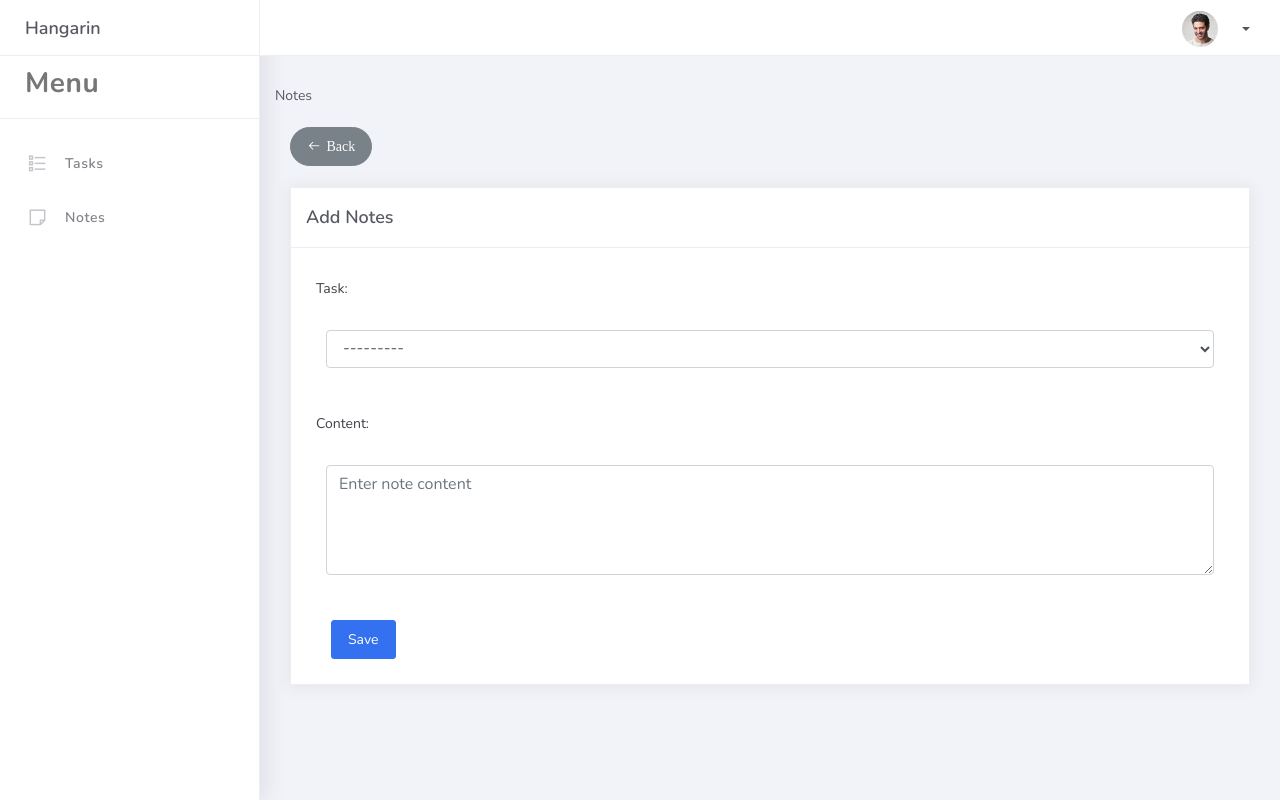
After one commit to JuliusMarckArnesto/Hangarin, a Django app: page /notes/add in a window 1280 px wide. The commit adds this page. Run offline with Django 5.2, Linux system fonts and the light colour scheme; data that the repository does not hold is empty; some libraries are stand-ins or nearby versions.

Commit message:
fixed edit and delete buttons

```diff
--- a/projectsite/hangarinapp/forms.py
+++ b/projectsite/hangarinapp/forms.py
@@ -56,3 +56,26 @@ class TaskForm(ModelForm):
         if commit:
             instance.save()
         return instance
+
+class NoteForm(ModelForm):
+    def __init__(self, *args, **kwargs):
+        super().__init__(*args, **kwargs)
+        # Allow saving even when some fields are omitted in the form
+        optional_fields = ['task', 'content']
+        for name in optional_fields:
+            if name in self.fields:
+                self.fields[name].required = False
+
+    class Meta:
+        model = Note
+        fields = "__all__"
+        widgets = {
+            'task': Select(attrs={
+                'class': 'form-control'
+            }),
+            'content': Textarea(attrs={
+                'class': 'form-control',
+                'rows': 4,
+                'placeholder': 'Enter note content'
+            }),
+        }
--- a/projectsite/hangarinapp/views.py
+++ b/projectsite/hangarinapp/views.py
@@ -2,7 +2,7 @@ from django.shortcuts import render
 from django.views.generic.list import ListView
 from hangarinapp.models import Task, Note, SubTask, Category, Priority
 from django.views.generic.edit import CreateView, UpdateView, DeleteView
-from hangarinapp.forms import TaskForm
+from hangarinapp.forms import TaskForm, NoteForm
 from django.urls import reverse_lazy
 
 class TaskListView(ListView):
@@ -34,3 +34,20 @@ class NoteListView(ListView):
     context_object_name = "notelist"
     template_name = "note_list.html"
     paginate_by = None
+
+class NoteCreateView(CreateView):
+    model = Note
+    form_class = NoteForm
+    template_name = 'note_form.html'
+    success_url = reverse_lazy('note-list')
+
+class NoteUpdateView(UpdateView):
+    model = Note
+    form_class = NoteForm
+    template_name = "note_form.html"
+    success_url = reverse_lazy('note-list')
+
+class NoteDeleteView(DeleteView):
+    model = Note
+    template_name = 'note_delete.html'
+    success_url = reverse_lazy('note-list')
--- a/projectsite/projectsite/urls.py
+++ b/projectsite/projectsite/urls.py
@@ -21,6 +21,7 @@ from hangarinapp import views
 
 urlpatterns = [
     path('admin/', admin.site.urls),
+    #---TASKS---
     path('', views.TaskListView.as_view(), name='task-list'),
     path('tasks/', views.TaskListView.as_view(), name='task-list'), #Redundant ba to?
     path('tasks/add', views.TaskCreateView.as_view(), name='task-add'),
@@ -28,4 +29,7 @@ urlpatterns = [
     path('tasks/<int:pk>/delete', views.TaskDeleteView.as_view(), name='task-delete'),
     #---NOTES---
     path('notes/', views.NoteListView.as_view(), name='note-list'),
+    path('notes/add', views.NoteCreateView.as_view(), name='note-add'),
+    path('notes/<int:pk>', views.NoteUpdateView.as_view(), name='note-update'),
+    path('notes/<int:pk>/delete', views.NoteDeleteView.as_view(), name='note-delete'),
 ]
--- /dev/null
+++ b/projectsite/templates/note_form.html
@@ -0,0 +1,33 @@
+{% extends 'base.html' %} {% load static %} {% block content %}
+<div class="content">
+    <div class="container-fluid">
+        <div class="row">
+            <h4.title-page>Notes</h4>
+        </div>
+        <br>
+        <div class="positon-sticky">
+            <a href="{% url 'note-list' %}" class="btn btn-secondary btn-rounded"><i class="la la-arrow-left"> Back</i></a>
+        </div>
+        <br>
+        <div class="row">
+            <div class="col-md-12">
+                <div class="card">
+                    <div class="card-header">
+                        <div class="card-title">{% if object %}Update Notes{% else %}Add Notes{% endif%}</div>
+                    </div>
+                    <div class="card-body">
+                        <form class="" action="" method="post" novalidate>
+                            {% csrf_token %} {% include 'includes/form.html' %}
+                            <div class="form-group">
+                                <div class="col-md-12 col-sm-3">
+                                    <button type="submit" class="btn btn-primary">Save</button>
+                                </div>
+                            </div>
+                        </form>
+                    </div>
+                </div>
+            </div>
+        </div>
+    </div>
+</div>
+{% endblock %}
--- a/projectsite/templates/note_list.html
+++ b/projectsite/templates/note_list.html
@@ -35,7 +35,7 @@
                 </div>
                 <div class="col-md-6 position-sticky">
                     <div class="pull-right position-sticky">
-                        <a href="#" class="btn btn-success btn-rounded"><i class="la la-plus"> Add</i></a>
+                        <a href="{% url 'note-add' %}" class="btn btn-success btn-rounded"><i class="la la-plus"> Add</i></a>
                     </div>
                 </div>
                 </div>
@@ -80,7 +80,8 @@
                             </div>
                             <div class="modal-footer">
                                 <button type="button" class="btn btn-secondary" data-dismiss="modal">Close</button>
-                                <button type="button" class="btn btn-primary">Save changes</button>
+                                <a href="{% url 'note-delete' note.id %}" class="btn btn-success">Delete</a>
+                                <a href="{% url 'note-update' note.id %}" class="btn btn-success">Edit</a></a>
                             </div>
                         </div>
                     </div>
--- a/projectsite/templates/task_list.html
+++ b/projectsite/templates/task_list.html
@@ -35,7 +35,7 @@
                 </div>
                 <div class="col-md-6">
                     <div class="pull-right position-sticky">
-                        <a href="{%url 'task-add' %}" class="btn btn-success btn-rounded"><i class="la la-plus"> Add</i></a>
+                        <a href="{%url 'task-add' %}" class="btn btn-success btn-rounded"><i class="la la-plus"> Add </i></a>
                     </div>
                 </div>
                 </div>
```
Also changed, not shown: projectsite/templates/note_delete.html (added, +32 -0 lines).
